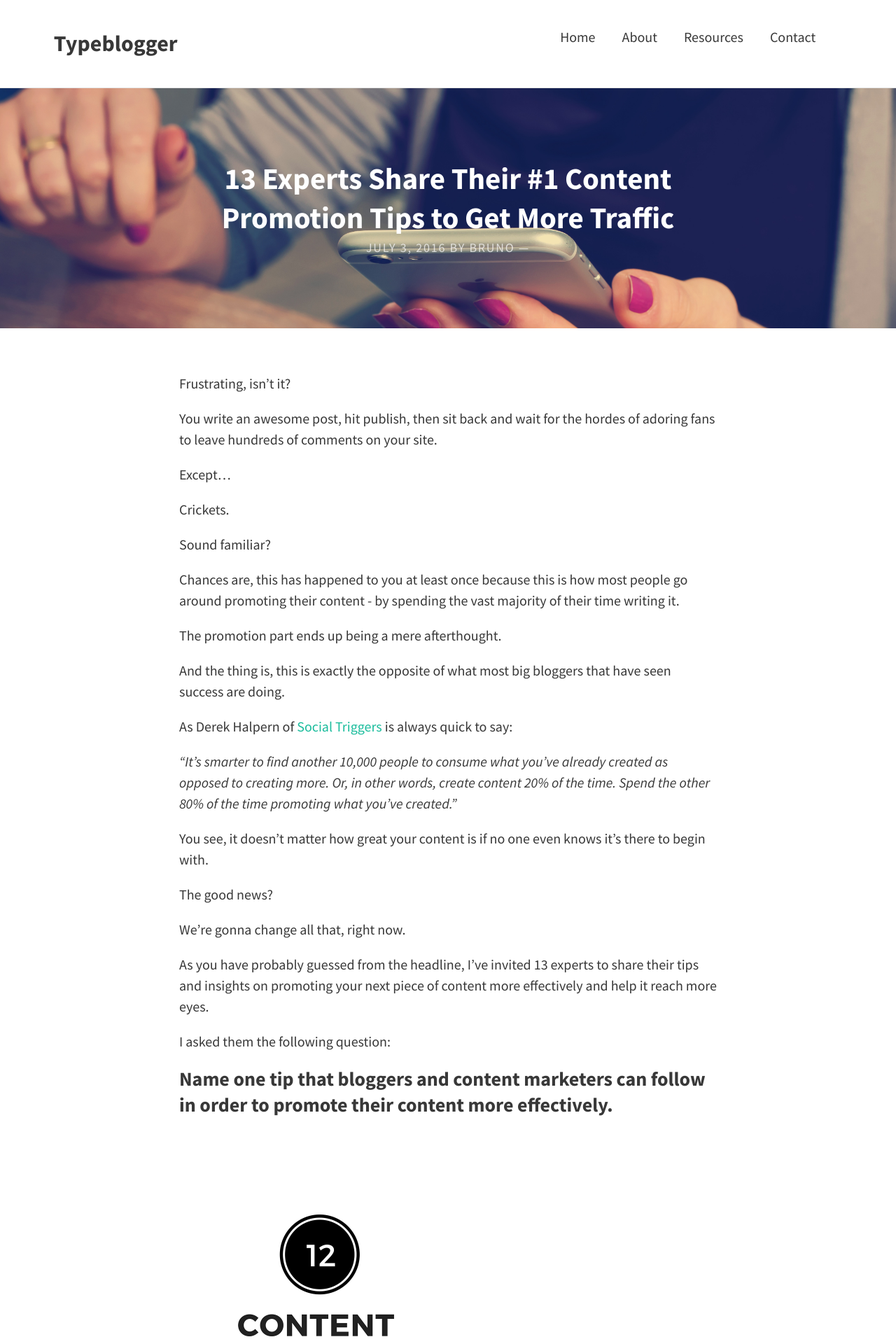
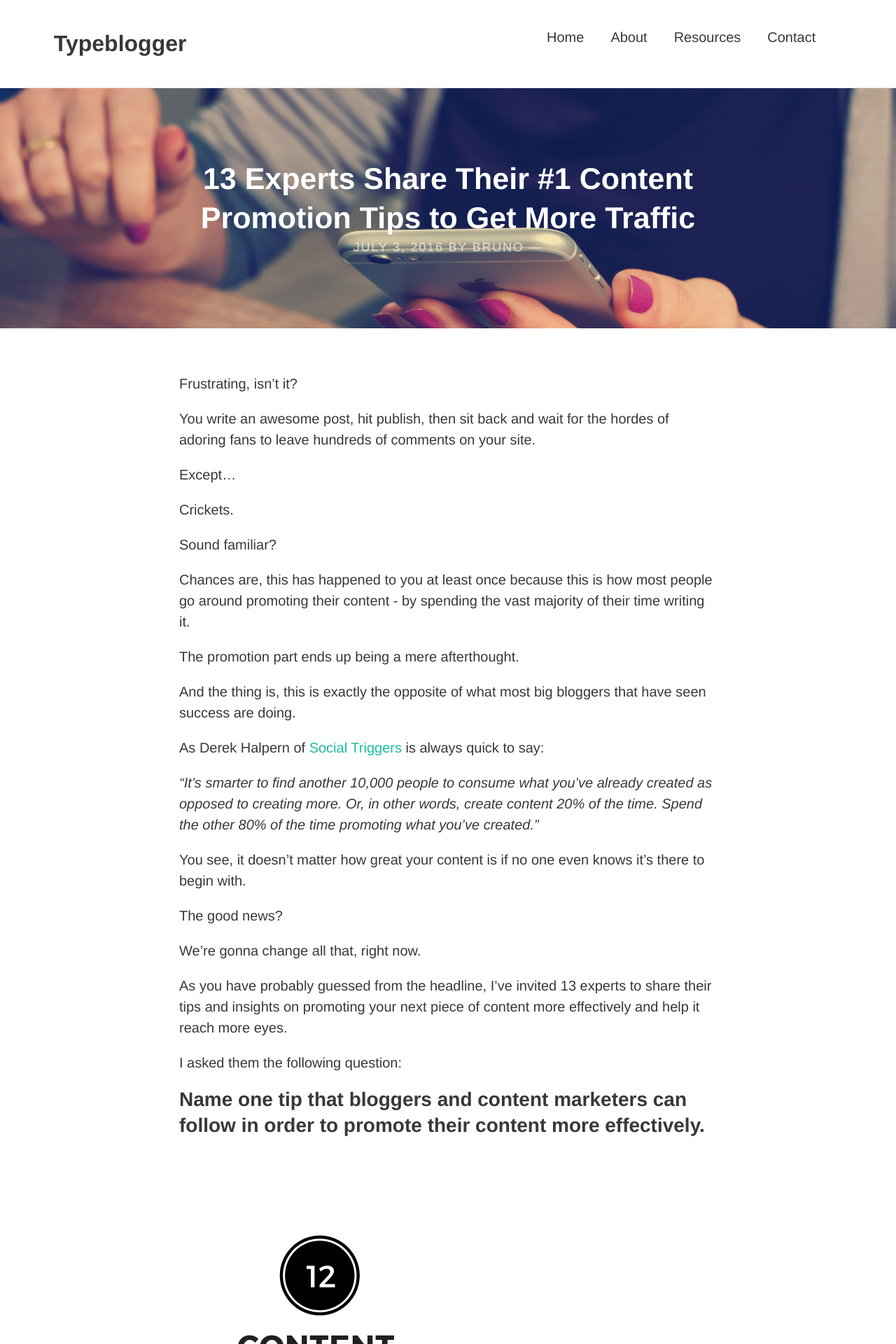
Before and after one commit to typeblogger/typeblogger.github.io, a Jekyll site: the page built from _posts/2016-7-3-how-to-promote-your-blog.md, in a window 1280 px wide. Shown: the top 1920 px of the page at 70% size. Built offline with Jekyll 4.4.1, drawn with Linux system fonts in a browser that asks for light colours; nearby versions of some CDN libraries; comment, search, counter and statistics services are not loaded.

Commit message:
Update _variables.scss

```diff
--- a/_sass/base/_variables.scss
+++ b/_sass/base/_variables.scss
@@ -1,6 +1,6 @@
 // Typography
-$font-family-main: 'Source Sans Pro', Helvetica, Arial, sans-serif;
-$font-family-headings: 'Source Sans Pro', Helvetica, Arial, sans-serif;
+$font-family-main: 'Montserrat', Helvetica, Arial, sans-serif;
+$font-family-headings: 'Montserrat', Helvetica, Arial, sans-serif;
 $font-size: 1.25em;
 
 // Padding
```
